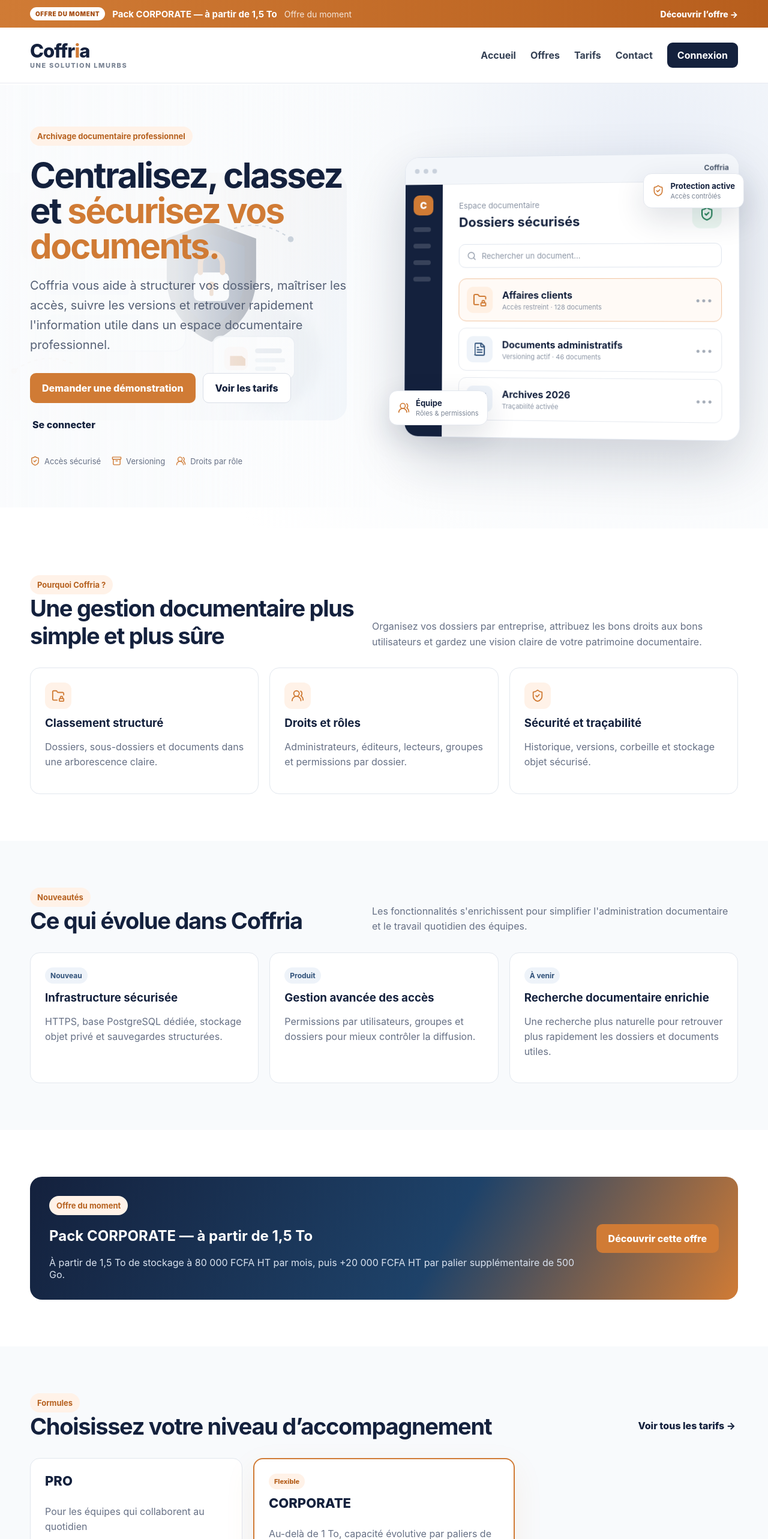
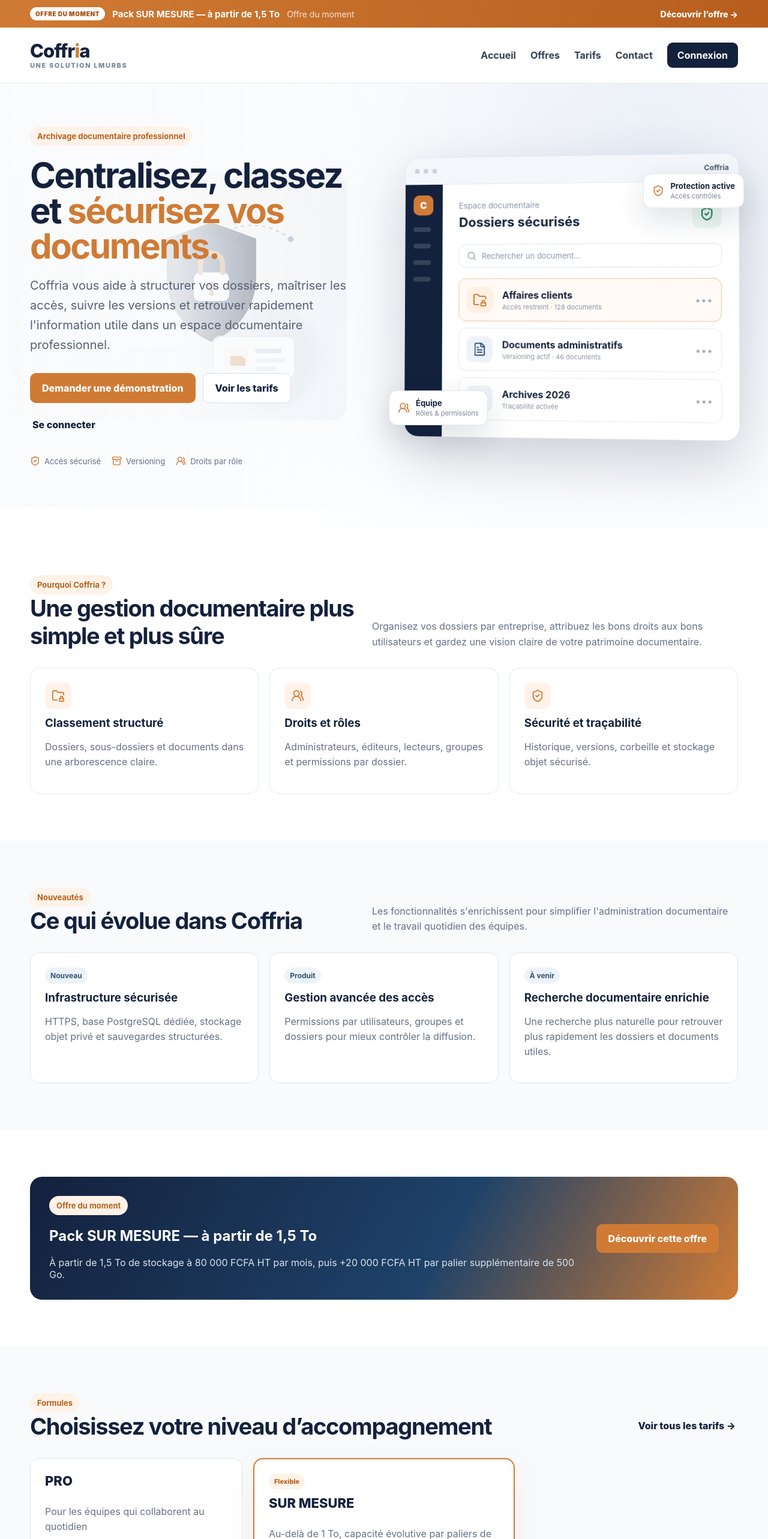
Before and after one commit to Doumouss29/coffria, a Next.js app in the folder apps/web/: page / in a window 1280 px wide. Shown: the top 2566 px of the page at 60% size. Built offline with nearby package versions, Linux system fonts and the light colour scheme; no server answers.

Commit message:
Affiche uniquement Pro et Sur Mesure sur la vitrine

```diff
--- a/apps/web/app/page.tsx
+++ b/apps/web/app/page.tsx
@@ -9,17 +9,17 @@ import { api } from '../lib/api';
 
 const fallbackOffer = {
   id: 'fallback',
-  title: 'Pack CORPORATE — à partir de 1,5 To',
+  title: 'Pack SUR MESURE — à partir de 1,5 To',
   subtitle: 'Offre du moment',
   description: 'À partir de 1,5 To de stockage à 80 000 FCFA HT par mois, puis +20 000 FCFA HT par palier supplémentaire de 500 Go.',
-  ctaLabel: 'Choisir le Pack CORPORATE',
-  ctaUrl: '/souscription?plan=corporate',
+  ctaLabel: 'Choisir le Pack SUR MESURE',
+  ctaUrl: '/souscription?plan=sur-mesure',
   placement: 'BOTH',
 };
 
 const fallbackPlans = [
-  { id:'p', slug:'pro', name:'PRO', subtitle:'Pour les équipes qui collaborent au quotidien', priceLabel:'40 000 FCFA HT / mois', features:['500 Go de stockage','Signature électronique sécurisée','Gestion avancée des droits'], isHighlighted:false },
-  { id:'c', slug:'corporate', name:'CORPORATE', subtitle:'Au-delà de 1 To, capacité évolutive par paliers de 500 Go', priceLabel:'À partir de 80 000 FCFA HT / mois', features:['1,5 To de stockage minimum','Paliers de +500 Go à 20 000 FCFA','Multi-signataires, API et support dédié'], isHighlighted:true, badge:'Flexible' },
+  { id:'p', slug:'pro', name:'PRO', subtitle:'Pour les équipes qui collaborent au quotidien', priceLabel:'70 000 FCFA HT / mois', features:['500 Go de stockage','Signature électronique sécurisée','Gestion avancée des droits'], isHighlighted:false },
+  { id:'s', slug:'sur-mesure', name:'SUR MESURE', subtitle:'Au-delà de 1 To, capacité évolutive par paliers de 500 Go', priceLabel:'À partir de 80 000 FCFA HT / mois', features:['1,5 To de stockage minimum','Paliers de +500 Go à 20 000 FCFA','Multi-signataires, API et support dédié'], isHighlighted:true, badge:'Flexible' },
 ];
 
 function normalizeOffer(offer:any) {
@@ -27,11 +27,11 @@ function normalizeOffer(offer:any) {
   if (!text.includes('ESSENTIEL')) return offer;
   return {
     ...offer,
-    title: 'Pack CORPORATE — à partir de 1,5 To',
+    title: 'Pack SUR MESURE — à partir de 1,5 To',
     subtitle: 'Offre du moment',
     description: 'À partir de 1,5 To de stockage documentaire sécurisé à 80 000 FCFA HT par mois, puis +20 000 FCFA HT par palier supplémentaire de 500 Go.',
-    ctaLabel: 'Choisir le Pack CORPORATE',
-    ctaUrl: '/souscription?plan=corporate',
+    ctaLabel: 'Choisir le Pack SUR MESURE',
+    ctaUrl: '/souscription?plan=sur-mesure',
   };
 }
 
```
